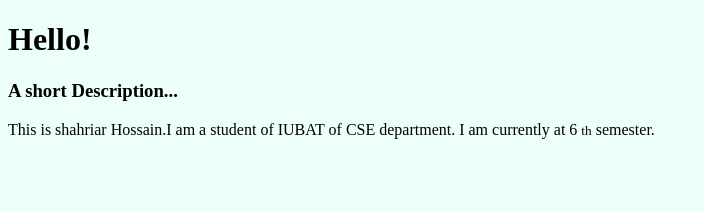
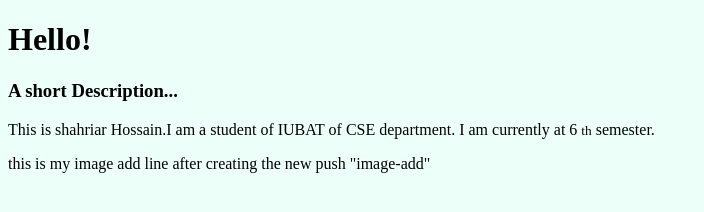
Before and after one commit to Shahriar14/my-first-repo, a plain HTML site: page index.html in a window 1280 px wide. Shown: the whole page, without its empty margins (0-704 px from the left). Drawn offline with Linux system fonts and the light colour scheme.

Commit message:
image-add

```diff
--- a/index.html
+++ b/index.html
@@ -11,6 +11,7 @@
     <h1>Hello!</h1>
     <h3>A short Description...</h3>
     <p>This is shahriar Hossain.I am a student of IUBAT of CSE department. I am currently at 6 <small>th</small> semester.</p>
+    <p>this is my image add line after creating the new push  "image-add"</p>
 
 </body>
 </html>
```
